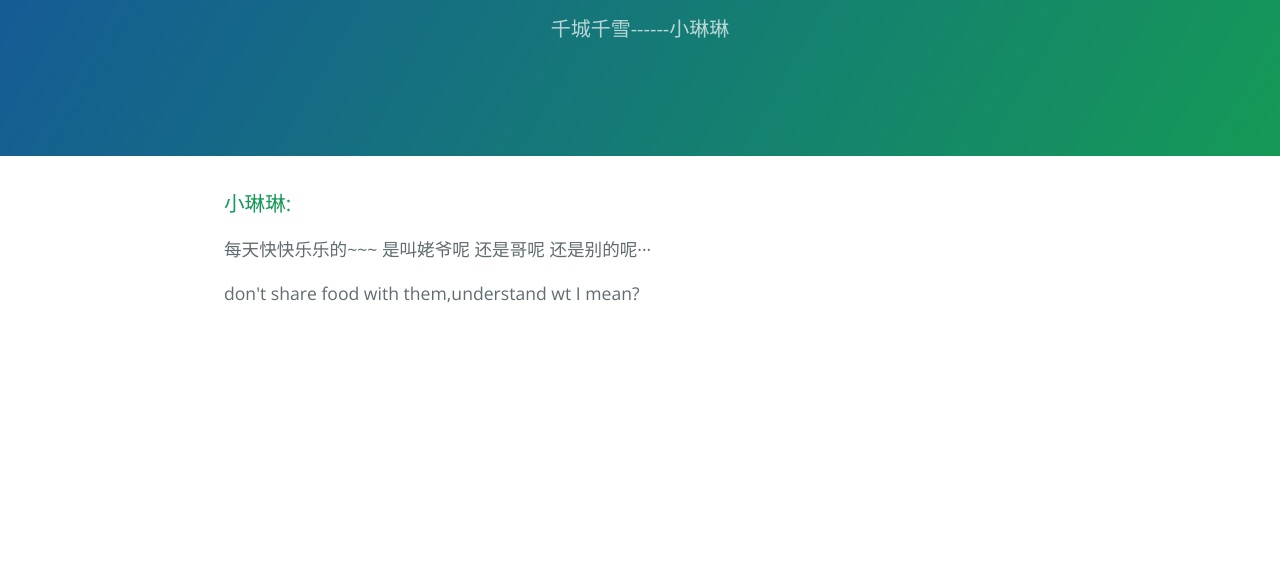
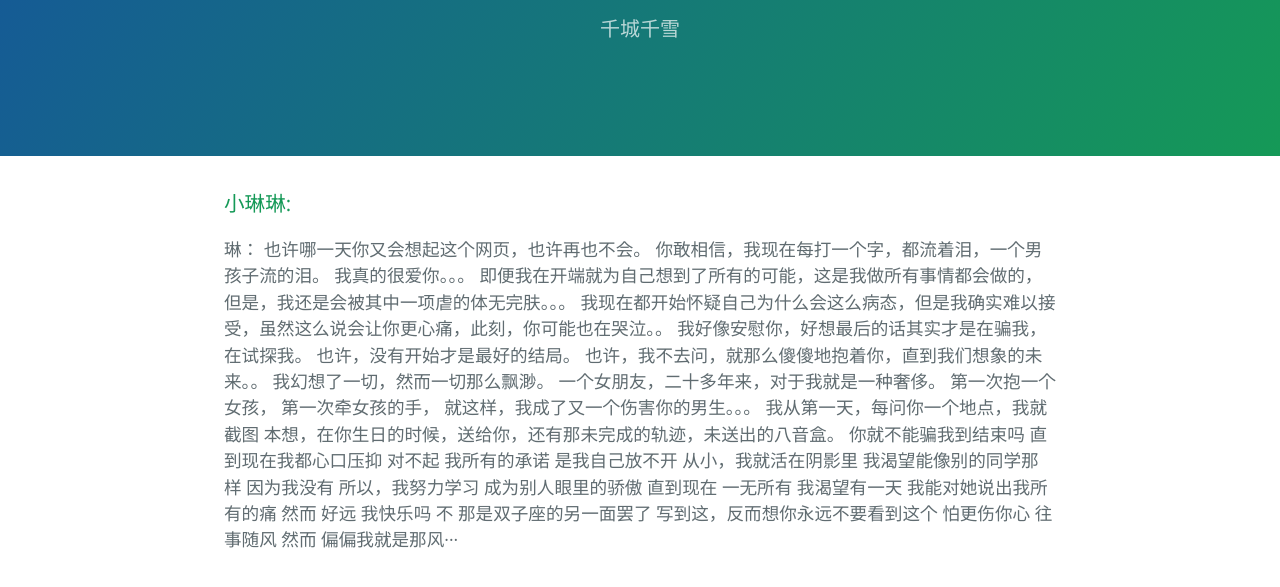
Before and after one commit to Vicktor0616/Vicktor, a plain HTML site: page index.html in a window 1280 px wide. Shown: the part 161-748 px from the top of the page. Drawn offline with nearby package versions, Linux system fonts and the light colour scheme.

Commit message:
Update index.html

```diff
--- a/index.html
+++ b/index.html
@@ -12,14 +12,52 @@
   <body>
     <section class="page-header">
       <h1 class="project-name">Vicktor</h1>
-      <h2 class="project-tagline">千城千雪------小琳琳</h2>
+      <h2 class="project-tagline">千城千雪</h2>
     </section>
 
     <section class="main-content">
       <h3>
 <a id="小琳琳" class="anchor" href="#小琳琳" aria-hidden="true"><span class="octicon octicon-link"></span></a>小琳琳:</h3>
-  <p>每天快快乐乐的~~~    是叫姥爷呢  还是哥呢  还是别的呢···
-  <p>don't share food with them,understand wt I  mean?
+  <p>琳：
+        也许哪一天你又会想起这个网页，也许再也不会。
+        你敢相信，我现在每打一个字，都流着泪，一个男孩子流的泪。
+        我真的很爱你。。。
+        即便我在开端就为自己想到了所有的可能，这是我做所有事情都会做的，但是，我还是会被其中一项虐的体无完肤。。。
+        我现在都开始怀疑自己为什么会这么病态，但是我确实难以接受，虽然这么说会让你更心痛，此刻，你可能也在哭泣。。
+        我好像安慰你，好想最后的话其实才是在骗我，在试探我。
+        也许，没有开始才是最好的结局。
+        也许，我不去问，就那么傻傻地抱着你，直到我们想象的未来。。
+        我幻想了一切，然而一切那么飘渺。
+        一个女朋友，二十多年来，对于我就是一种奢侈。
+        第一次抱一个女孩，
+        第一次牵女孩的手，
+        就这样，我成了又一个伤害你的男生。。。
+        我从第一天，每问你一个地点，我就截图
+        本想，在你生日的时候，送给你，还有那未完成的轨迹，未送出的八音盒。
+        你就不能骗我到结束吗
+        直到现在我都心口压抑
+        对不起
+        我所有的承诺
+        是我自己放不开
+        从小，我就活在阴影里
+        我渴望能像别的同学那样
+        因为我没有
+        所以，我努力学习
+        成为别人眼里的骄傲
+        直到现在
+        一无所有
+        我渴望有一天
+        我能对她说出我所有的痛
+        然而
+        好远
+        我快乐吗
+        不
+        那是双子座的另一面罢了
+        写到这，反而想你永远不要看到这个
+        怕更伤你心
+        往事随风
+        然而
+        偏偏我就是那风···
     </section>
 
 
```
